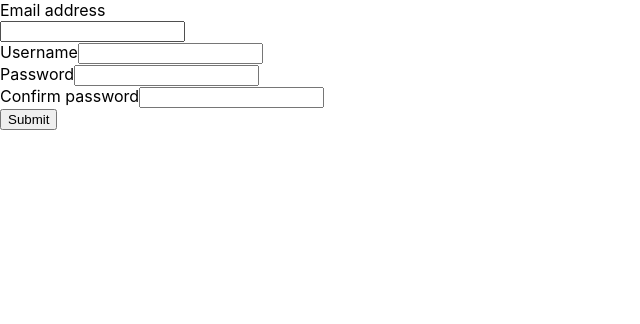
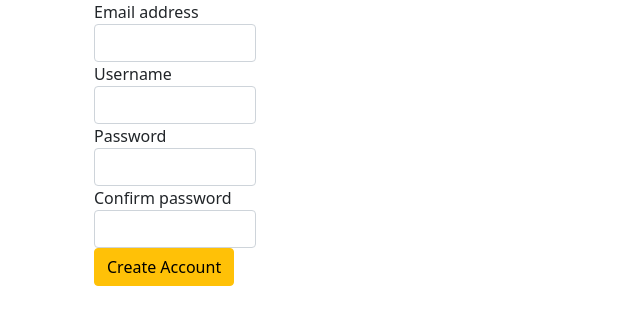
Before and after one commit to konradgoldammer/owlery, a React (Create React App) app in the folder client/: page / in a window 1280 px wide. Shown: the top 324 px of the page, without its empty margins (0-640 px from the left). Built offline with nearby package versions, Linux system fonts and the light colour scheme.

Commit message:
add style and functionality to sign up form

```diff
--- a/client/package.json
+++ b/client/package.json
@@ -7,6 +7,7 @@
     "@testing-library/react": "^11.2.7",
     "@testing-library/user-event": "^12.8.3",
     "axios": "^0.21.1",
+    "bootstrap": "^5.1.0",
     "react": "^17.0.2",
     "react-dom": "^17.0.2",
     "react-redux": "^7.2.4",
--- a/client/src/components/SignUp.js
+++ b/client/src/components/SignUp.js
@@ -8,34 +8,46 @@ const SignUp = () => {
     const [password, setPassword] = useState()
 
     const handleSubmit = e => {
-        setEmail({value: e.target.value})
-        setUsername({value: e.target.value})
-        setPassword({value: e.target.value})
         e.preventDefault()
+        // dispatch()
+    }
+
+    const handleChange = e => {
+        //catch values
     }
 
     return(
         <div className='container'>
             <Form onSubmit={handleSubmit}>
                 <FormGroup row>
-                    <Label for='email' sm={2}>Email address</Label>
-                    <Col sm={10}>
-                        <Input type='email' name='email' id='email'/>
+                    <Label for='email'>Email address</Label>
+                    <Col sm={2}>
+                        <Input type='email'
+                                name='email'
+                                id='email'
+                                value={email}
+                                onChange={handleChange}/>
                     </Col>
                 </FormGroup>
-                <FormGroup>
+                <FormGroup row>
                     <Label for='username'>Username</Label>
-                    <Input type='text' name='user' id='user'/>
+                    <Col sm={2}>
+                        <Input type='text' name='user' id='user'/>
+                    </Col>
                 </FormGroup>
-                <FormGroup>
+                <FormGroup row>
                     <Label for='password'>Password</Label>
-                    <Input type='password' name='password' id='password'/>
+                    <Col sm={2}>
+                        <Input type='password' name='password' id='password'/>
+                    </Col>
                 </FormGroup>
-                <FormGroup>
+                <FormGroup row>
                     <Label for='confirmPassword'>Confirm password</Label>
-                    <Input type='password' name='confirmPass' id='confirmPass'/>
+                    <Col sm={2}>
+                        <Input type='password' name='confirmPass' id='confirmPass'/>
+                    </Col>
                 </FormGroup>
-                <Button>Submit</Button>
+                <Button color="warning">Create Account</Button>
             </Form>
         </div>
     )
--- a/client/src/index.js
+++ b/client/src/index.js
@@ -1,6 +1,7 @@
 import React from "react";
 import ReactDOM from "react-dom";
 import "./index.css";
+import 'bootstrap/dist/css/bootstrap.min.css'
 import App from "./App";
 import reportWebVitals from "./reportWebVitals";
 import { Provider } from "react-redux";
```
Also changed, not shown: client/src/App.js (line endings or trailing spaces), 1 other file (tests, documents, lock files or other folders).
